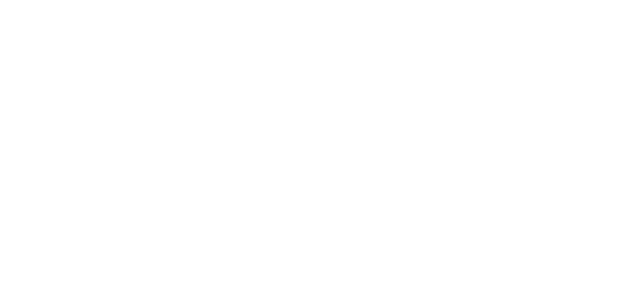
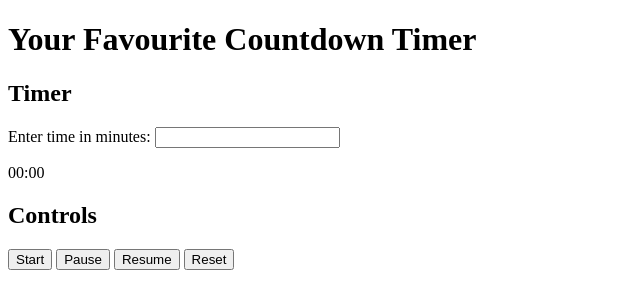
Before and after one commit to CaireneA/p-p-2, a plain HTML site: page index.html in a window 1280 px wide. Shown: the whole page, without its empty margins (0-640 px from the left). Drawn offline with Linux system fonts and the light colour scheme.

Commit message:
Add HTML structure for the index.html

```diff
--- a/assets/css/style.css
+++ b/assets/css/style.css
@@ -0,0 +1,4 @@
+body {
+    background-color: white;
+
+}
--- a/index.html
+++ b/index.html
@@ -5,7 +5,7 @@
     <meta charset="UTF-8">
     <meta http-equiv="X-UA-Compatible" content="IE=edge">
     <meta name="viewport" content="width=device-width, initial-scale=1.0">
-    <meta name="description" content="A countdown timer website">
+    <meta name="description" content="A simple yet powerful countdown timer website">
     <meta name="keywords" content="timer, countdown">
     <meta name="author" content="Ahmed">
     <link rel="stylesheet" href="assets/css/style.css">
@@ -13,7 +13,34 @@
 </head>
 
 <body>
+    <main class="container">
+        <!-- Header -->
+        <header class="header">
+            <h1>Your Favourite Countdown Timer</h1>
+        </header>
 
+        <!-- Timer Area -->
+        <section class="timer-area" aria-labelledby="timer-section-heading">
+            <h2 id="timer-section-heading" class="hidden">Timer</h2>
+            <div id="input-area">
+                <label for="timer">Enter time in minutes:</label>
+                <input type="number" id="timer" min="0" step="1">
+            </div>
+            <div id="display-area">
+                <p id="timer-placeholder">00:00</p>
+            </div>
+        </section>
+
+        <!-- Controls Area -->
+        <section class="controls-area" aria-labelledby="controls-section-heading">
+            <h2 id="controls-section-heading" class="hidden">Controls</h2>
+            <button class="btn" aria-label="Start Timer" data-type="start">Start</button>
+            <button class="btn" aria-label="Pause Timer" data-type="pause">Pause</button>
+            <button class="btn" aria-label="Resume Timer" data-type="resume">Resume</button>
+            <button class="btn" aria-label="Reset Timer" data-type="reset">Reset</button>
+        </section>
+    </main>
+    <script src="assets/js/script.js"></script>
 </body>
 
 </html>
```
